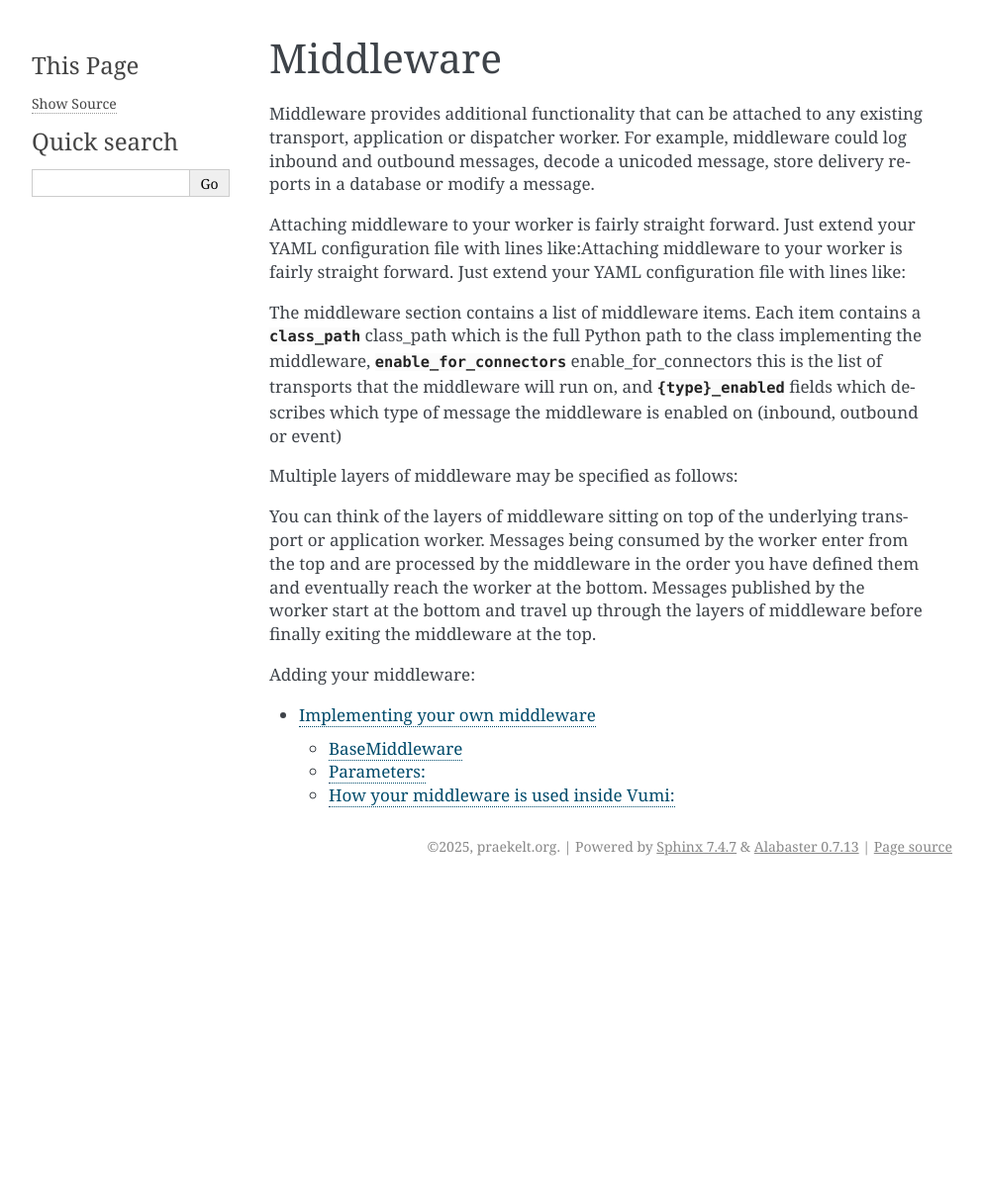
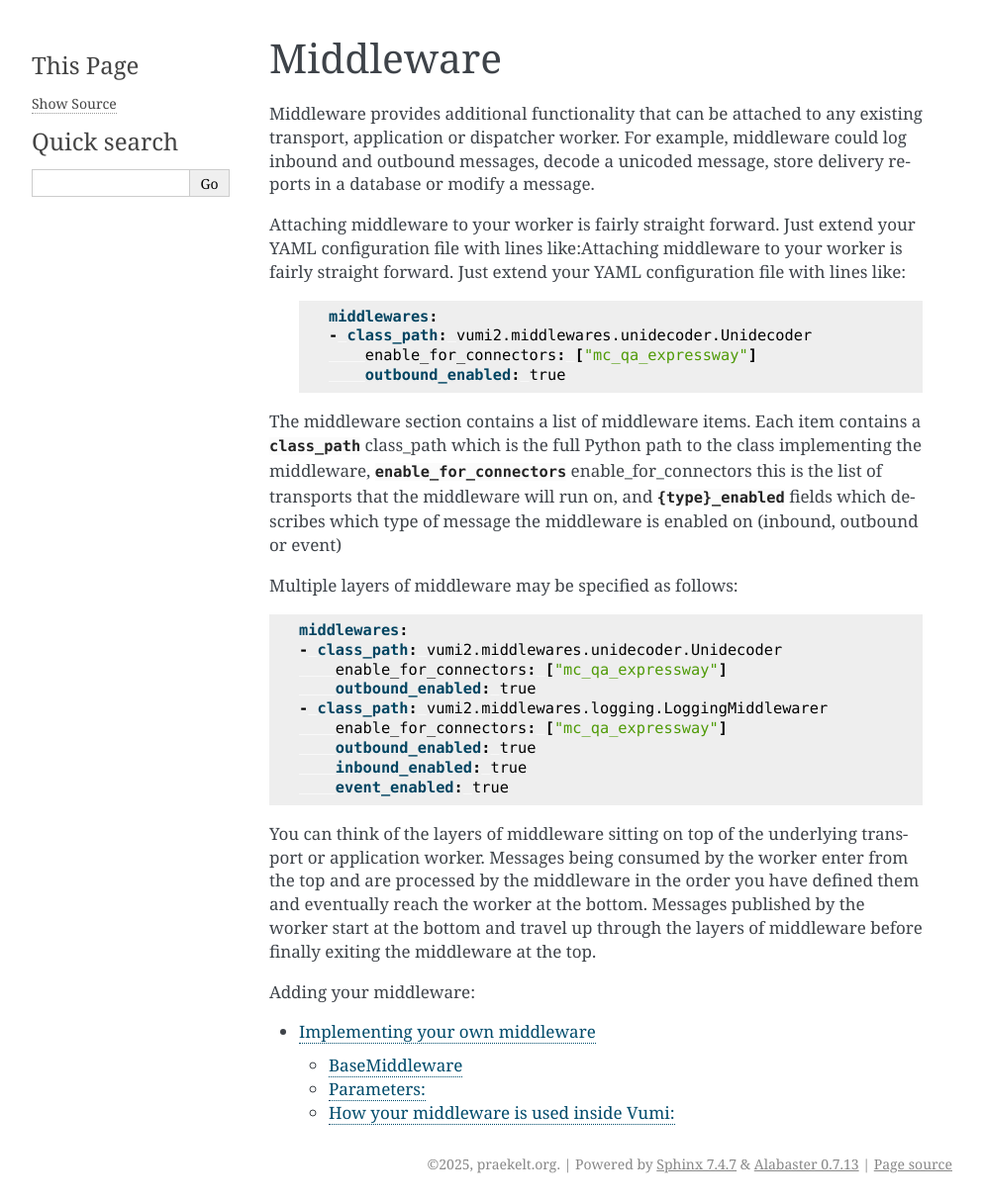
Before and after one commit to praekeltfoundation/vumi2, a Sphinx documentation site: the page built from docs/middleware.rst, in a window 1280 px wide. Shown: the whole page at 99% size, without its empty margins (148-1141 px from the left). Built offline with Sphinx 7.4.7, drawn with Linux system fonts in a browser that asks for light colours; before the commit the page ends 900 px from its top, so only the background shows below that.

Commit message:
fixing docs

```diff
--- a/docs/middleware.rst
+++ b/docs/middleware.rst
@@ -6,7 +6,8 @@ store delivery reports in a database or modify a message.
 
 Attaching middleware to your worker is fairly straight forward. Just extend your YAML configuration file with lines like:Attaching middleware to your worker is fairly straight forward. Just extend your YAML configuration file with lines like:
 
- .. sourcecode:: YAML
+ .. code-block:: YAML
+
     middlewares:
     - class_path: vumi2.middlewares.unidecoder.Unidecoder
         enable_for_connectors: ["mc_qa_expressway"]
@@ -19,7 +20,8 @@ and :py:data:`{type}_enabled`  fields which describes which type of message the
 
 Multiple layers of middleware may be specified as follows:
 
-.. sourcecode:: YAML
+.. code-block:: YAML
+
     middlewares:
     - class_path: vumi2.middlewares.unidecoder.Unidecoder
         enable_for_connectors: ["mc_qa_expressway"]
--- a/docs/middleware/building_your_own_middleware.rst
+++ b/docs/middleware/building_your_own_middleware.rst
@@ -50,8 +50,8 @@ Processes the message before passing it to the next handler.
 
 Example of a simple middleware implementation from ``vumi2.middlewares.logging:``
 
-.. code-block:: python
-    :caption: logging middleware
+.. code-block:: Python
+
     from logging import getLevelNamesMapping, getLogger
 
     from attr import define
```
